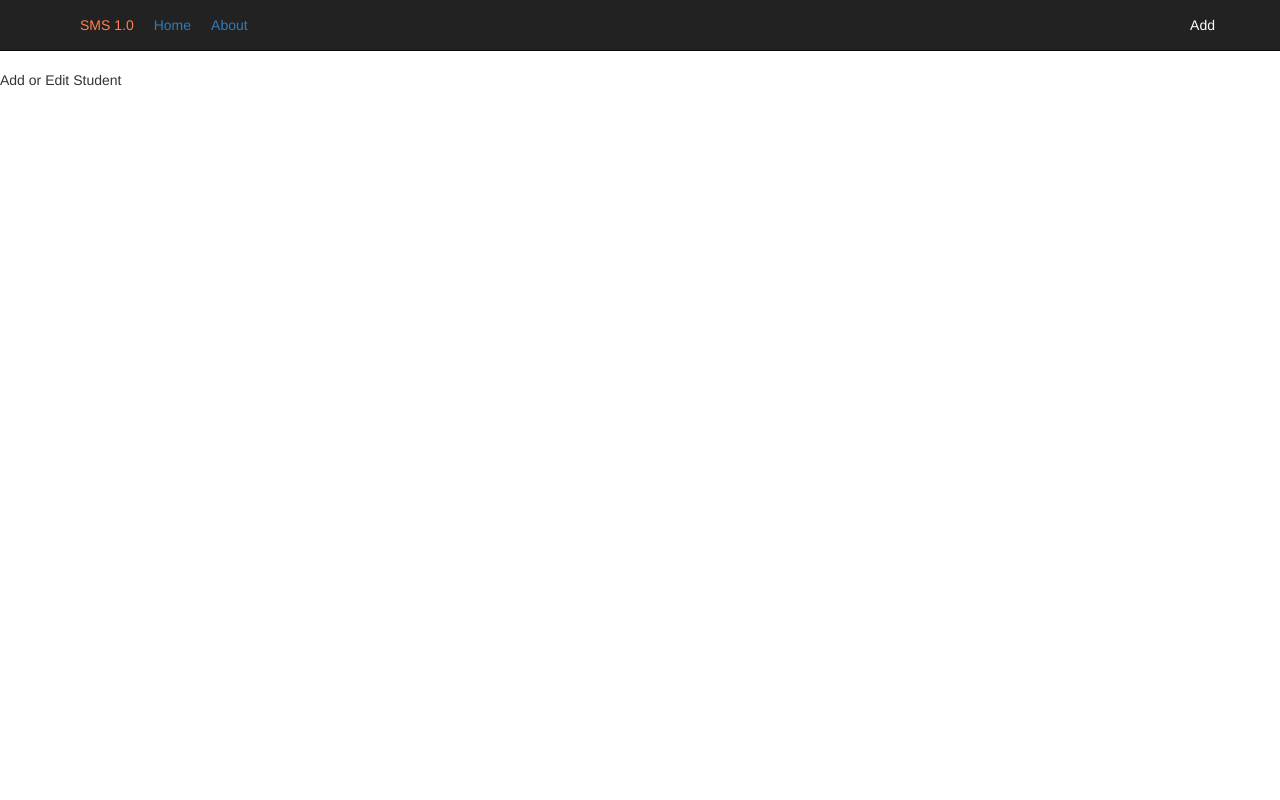
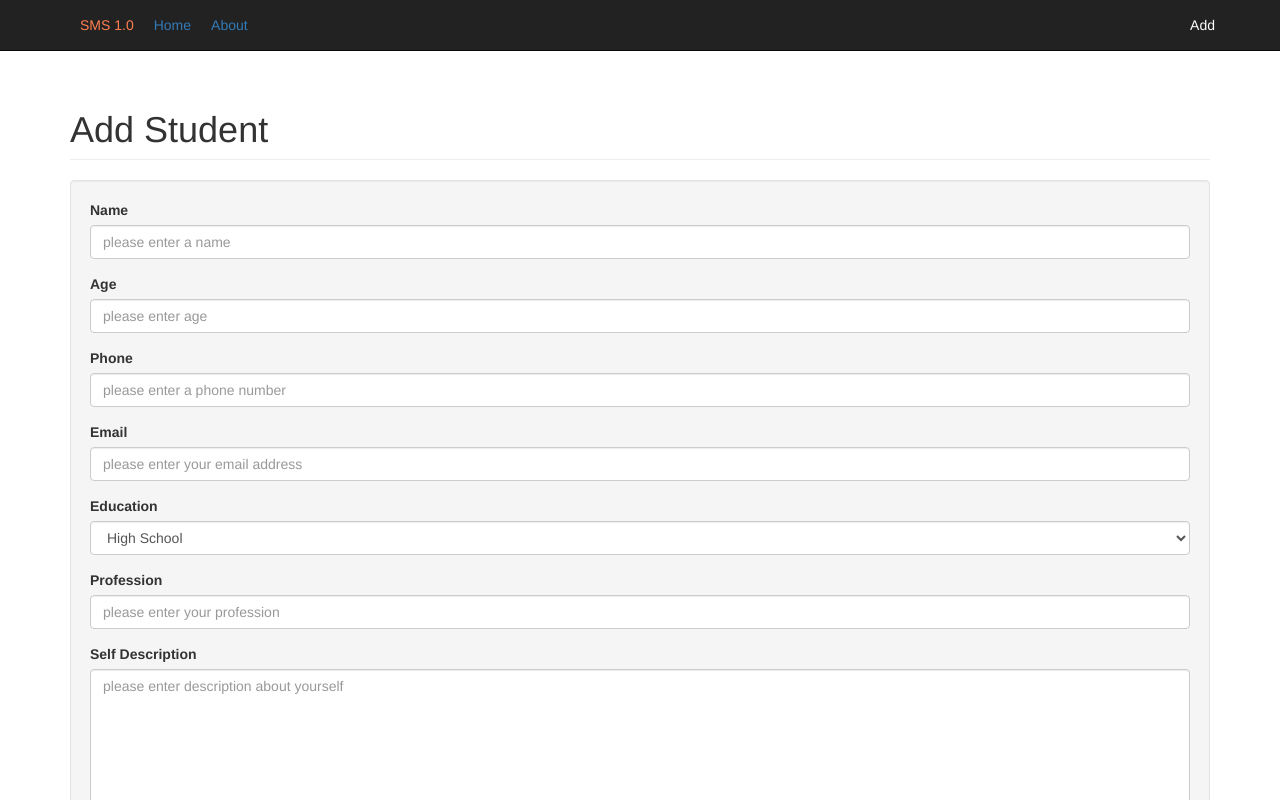
Before and after one commit to igxz/student_sys, a React (Create React App) app in the folder client/: page /add in a window 1280 px wide. Shown: the top 800 px of the page. Built offline with nearby package versions, Linux system fonts and the light colour scheme.

Commit message:
feat: update api for edit student

```diff
--- a/client/src/App.css
+++ b/client/src/App.css
@@ -22,7 +22,7 @@ a.active{
 }
 
 .navigation:hover {
-    color: #fff;
+    color: #ccc;
     text-decoration: none;
 }
 
--- a/client/src/App.jsx
+++ b/client/src/App.jsx
@@ -38,6 +38,7 @@ function App() {
           <Route path='/home' element={<Home />} />
           <Route path='/about' element={<About />} />
           <Route path='/add' element={<AddEditStu />} />
+          <Route path="/edit/:id" element={<AddEditStu />} />
           <Route path='/' element={<Navigate replace to='/home' />} />
         </Routes>
       </div>
--- a/client/src/api/stuApi.js
+++ b/client/src/api/stuApi.js
@@ -7,4 +7,40 @@ const getSudentApi = () => {
   });
 };
 
-export { getSudentApi };
+const getSudentByIdApi = (id) => {
+  return request({
+    url: `/students/${id}`,
+    method: 'GET',
+  });
+};
+
+const addSudentApi = (data) => {
+  return request({
+    url: '/students',
+    method: 'POST',
+    data,
+  });
+};
+
+const deleteSudentByIdApi = (id) => {
+  return request({
+    url: `/students/${id}`,
+    method: 'DELETE',
+  });
+};
+
+const editSudentByIdApi = (id, data) => {
+  return request({
+    url: `/students/${id}`,
+    method: 'PATCH',
+    data,
+  });
+};
+
+export {
+  getSudentApi,
+  getSudentByIdApi,
+  addSudentApi,
+  deleteSudentByIdApi,
+  editSudentByIdApi,
+};
--- a/client/src/components/AddEditStu.jsx
+++ b/client/src/components/AddEditStu.jsx
@@ -1,9 +1,168 @@
-import React from 'react'
+import React, { useState, useEffect, useCallback } from 'react';
+import { useNavigate, useParams } from 'react-router-dom';
+import {
+  getSudentByIdApi,
+  addSudentApi,
+  editSudentByIdApi,
+} from '../api/stuApi';
 
 const AddEditStu = () => {
+  const navigate = useNavigate();
+
+  // determine whether edit or edit by checking if the id parameter is present
+  const { id } = useParams();
+
+  // create the state object
+  const [stu, setStu] = useState({
+    name: '',
+    age: '',
+    phone: '',
+    email: '',
+    education: '',
+    profession: '',
+    profile: '',
+  });
+
+  useEffect(() => {
+    if (id) {
+      getSudentByIdApi(id).then(({ data }) => {
+        setStu(data);
+      });
+    }
+  }, [id]);
+
+  function updateStuInfo(newInfo, key) {
+    // 根据对应的 key 来更新信息
+    if (key === 'age' && isNaN(newInfo)) {
+      return;
+    }
+
+    const newStuInfo = { ...stu };
+    newStuInfo[key] = newInfo.trim();
+    setStu(newStuInfo);
+  }
+
+  const submitStuInfo = useCallback(
+    async (e) => {
+      e.preventDefault();
+
+      for (const key in stu) {
+        if (!stu[key]) {
+          alert('insufficient data');
+          return;
+        }
+      }
+
+      // console.log(stu);
+      if (id) {
+        // Edit
+        editSudentByIdApi(id, stu).then(() => {
+          navigate('/home', {
+            state: {
+              alert: 'Student updated successfully',
+              type: 'info',
+            },
+          });
+        });
+      } else { // Add
+        await addSudentApi(stu);
+        navigate('/home', {
+          state: {
+            alert: 'Student added successfully',
+            type: 'success',
+          },
+        });
+      }
+    },
+    [navigate, stu]
+  );
+
   return (
-    <div>Add or Edit Student</div>
-  )
-}
+    <div className='container'>
+      {/* 标题 */}
+      <h1 className='page-header'>{id ? 'Edit Student' : 'Add Student'}</h1>
+      <form id='myForm' onSubmit={submitStuInfo}>
+        <div className='well'>
+          <div className='form-group'>
+            <label>Name</label>
+            <input
+              type='text'
+              className='form-control'
+              placeholder='please enter a name'
+              value={stu.name}
+              onChange={(e) => updateStuInfo(e.target.value, 'name')}
+            />
+          </div>
+          <div className='form-group'>
+            <label>Age</label>
+            <input
+              type='text'
+              className='form-control'
+              placeholder='please enter age'
+              value={stu.age}
+              onChange={(e) => updateStuInfo(e.target.value, 'age')}
+            />
+          </div>
+          <div className='form-group'>
+            <label>Phone</label>
+            <input
+              type='text'
+              className='form-control'
+              placeholder='please enter a phone number'
+              value={stu.phone}
+              onChange={(e) => updateStuInfo(e.target.value, 'phone')}
+            />
+          </div>
+          <div className='form-group'>
+            <label>Email</label>
+            <input
+              type='text'
+              className='form-control'
+              placeholder='please enter your email address'
+              value={stu.email}
+              onChange={(e) => updateStuInfo(e.target.value, 'email')}
+            />
+          </div>
+          <div className='form-group'>
+            <label>Education</label>
+            <select
+              className='form-control'
+              value={stu.education}
+              onChange={(e) => updateStuInfo(e.target.value, 'education')}
+            >
+              <option>High School</option>
+              <option>Bachelor</option>
+              <option>Master</option>
+              <option>PhD</option>
+            </select>
+          </div>
+          <div className='form-group'>
+            <label>Profession</label>
+            <input
+              type='text'
+              className='form-control'
+              placeholder='please enter your profession'
+              value={stu.profession}
+              onChange={(e) => updateStuInfo(e.target.value, 'profession')}
+            />
+          </div>
+          <div className='form-group'>
+            <label>Self Description</label>
+            <textarea
+              className='form-control'
+              rows='10'
+              placeholder='please enter description about yourself'
+              value={stu.profile}
+              onChange={(e) => updateStuInfo(e.target.value, 'profile')}
+            ></textarea>
+          </div>
+          <button type='submit' className='btn btn-primary'>
+            {id ? 'Confirm update' : 'Confirm add'}
+          </button>
+        </div>
+      </form>
+    </div>
+  );
+};
 
-export default AddEditStu
+export default AddEditStu;
--- a/client/src/components/Home.jsx
+++ b/client/src/components/Home.jsx
@@ -1,13 +1,14 @@
 import React from 'react';
 import { useEffect, useState, useCallback, useMemo } from 'react';
 import { getSudentApi } from '../api/stuApi';
+import { NavLink } from 'react-router-dom';
 
 const Home = () => {
   const [stuList, setStuList] = useState([]);
   const [searchItem, setSearchItem] = useState([]);
 
   useEffect(() => {
-    getSudentApi().then(({data}) => {
+    getSudentApi().then(({ data }) => {
       // console.log(res);
       setStuList(data);
     });
@@ -21,7 +22,11 @@ const Home = () => {
   const trData = useMemo(() => {
     return stuList.map((s, index) => (
       <tr key={index}>
-        <td>{s.id}</td>
+        <td>
+          <NavLink to={`/edit/${s.id}`} className='navigation'>
+            {s.id}
+          </NavLink>
+        </td>
         <td>{s.name}</td>
         <td>{s.age}</td>
         <td>{s.phone}</td>
```
Also changed, not shown: 1 other file (tests, documents, lock files or other folders).
